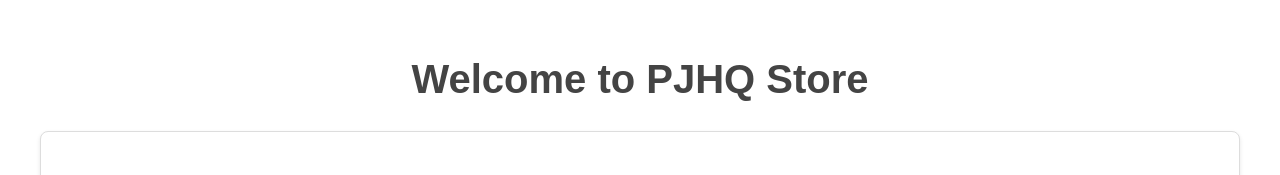
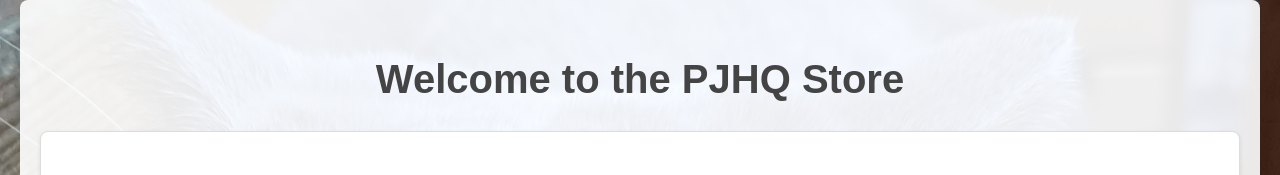
Before and after one commit to pjhq-inc/website, a plain HTML site: page store/index.html in a window 1280 px wide. Shown: the top 175 px of the page. Drawn offline with Linux system fonts and the light colour scheme.

Commit message:
add background

```diff
--- a/store/index.html
+++ b/store/index.html
@@ -8,7 +8,7 @@
 </head>
 <body>
   <div class="store-container">
-    <h1>Welcome to PJHQ Store</h1>
+    <h1>Welcome to the PJHQ Store</h1>
     <div id="product-details">
     </div>
   </div>
--- a/store/style.css
+++ b/store/style.css
@@ -5,12 +5,20 @@
     padding: 0;
     color: #333;
     line-height: 1.6;
+    background-image: url('../public/assets/images/backgrounds/cement.png');
+    background-size: cover;
+    background-position: center;
+    background-repeat: no-repeat;
+    min-height: 100vh;
   }
 
   .store-container {
     max-width: 1200px;
     margin: 0 auto;
     padding: 20px;
+    background: rgba(255, 255, 255, 0.9);
+    border-radius: 8px;
+    box-shadow: 0 4px 8px rgba(0, 0, 0, 0.1);
   }
 
   h1 {
```
Also changed, not shown: public/assets/images/backgrounds/cement.png (added).
